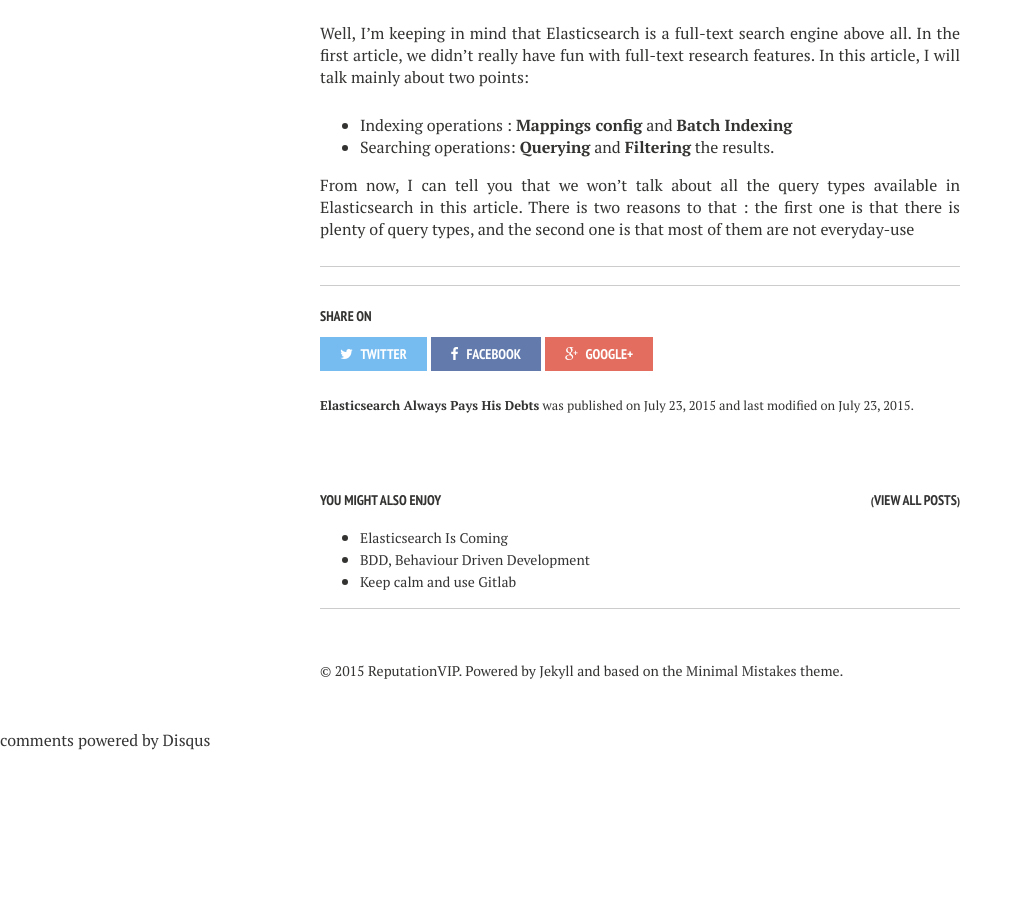
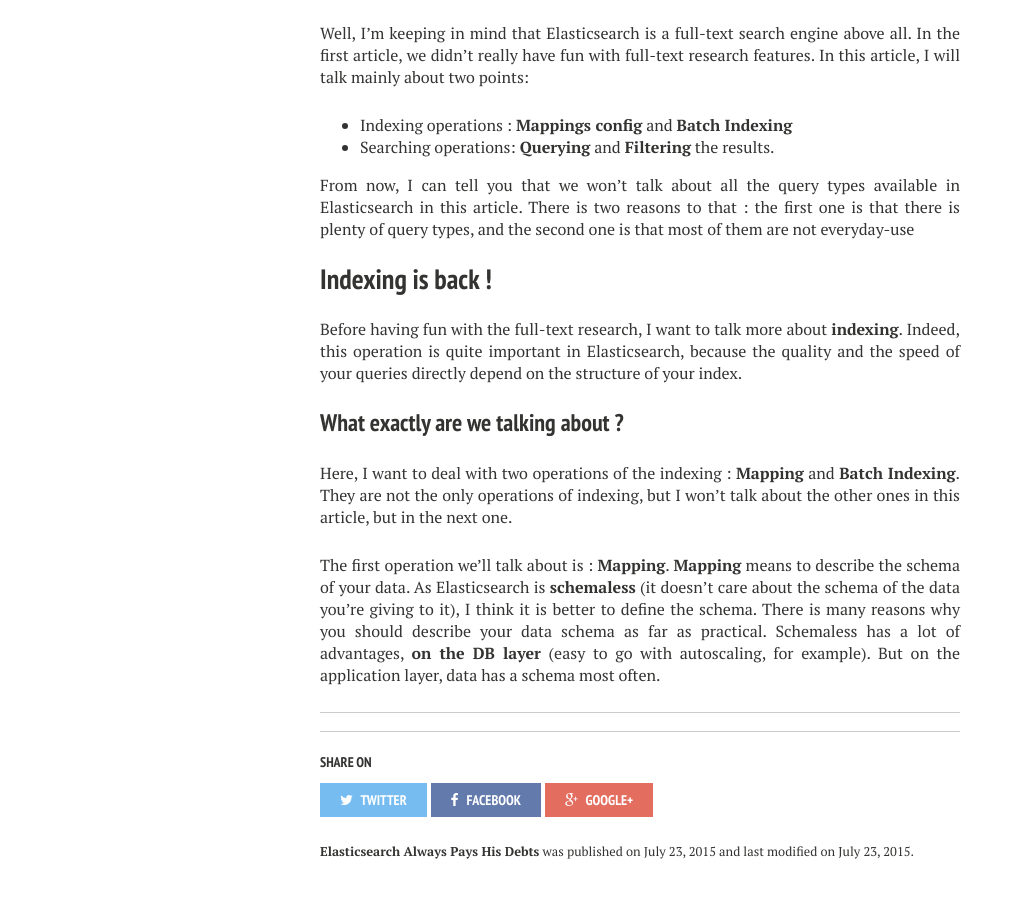
Before and after one commit to semji/reputationvip.github.io, a Jekyll site: the page built from _posts/2015-07-23-elasticsearch-always-pays-his-debts.md, in a window 1280 px wide and 900 px high, scrolled down 1137 px. Shown: the whole window, without its empty margins (0-1024 px from the left). Built offline with Jekyll 4.4.1, drawn with Linux system fonts in a browser that asks for light colours; nearby versions of some CDN libraries; comment, search, counter and statistics services are not loaded; before the commit the page ends 1888 px from its top, so only the background shows below that; some of the changed text lies outside the part shown.

Commit message:
Began indexing section

```diff
--- a/_posts/2015-07-23-elasticsearch-always-pays-his-debts.md
+++ b/_posts/2015-07-23-elasticsearch-always-pays-his-debts.md
@@ -43,4 +43,18 @@
 From now, I can tell you that we won't talk about all the query types available in Elasticsearch in this article. There is two reasons to that : the first one is that there is
 plenty of query types, and the second one is that most of them are not everyday-use
 
+## Indexing is back !
+
+Before having fun with the full-text research, I want to talk more about **indexing**. Indeed, this operation is quite important in Elasticsearch, because the quality and the
+speed of your queries directly depend on the structure of your index.
+
+### What exactly are we talking about ?
+
+Here, I want to deal with two operations of the indexing : **Mapping** and **Batch Indexing**. They are not the only operations of indexing, but I won't talk about the other ones
+in this article, but in the next one.
+
+The first operation we'll talk about is : **Mapping**. **Mapping** means to describe the schema of your data. As Elasticsearch is **schemaless** (it doesn't care about the schema
+of the data you're giving to it), I think it is better to define the schema. There is many reasons why you should describe your data schema as far as practical. Schemaless has a
+lot of advantages, **on the DB layer** (easy to go with autoscaling, for example). But on the application layer, data has a schema most often.
+
 ***
```
